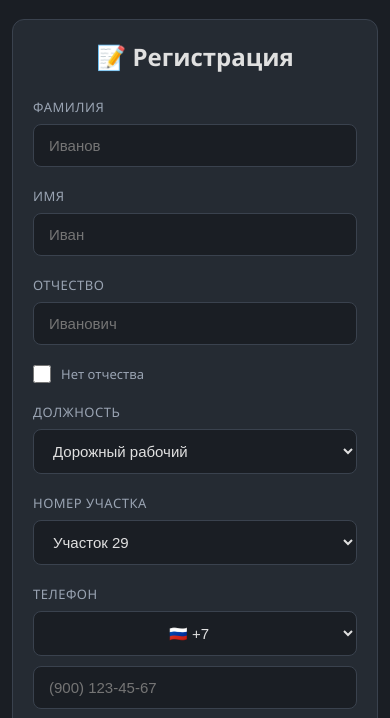
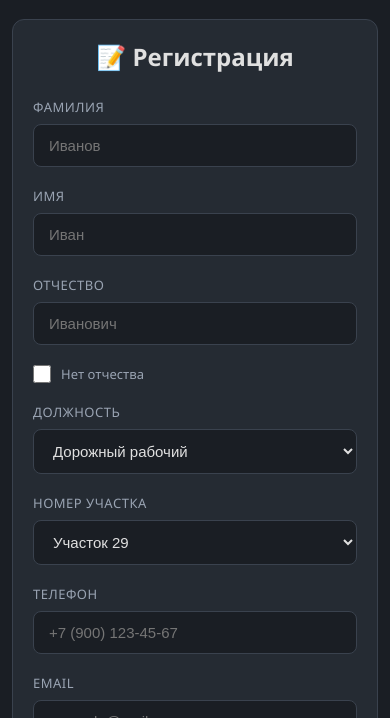
Before and after one commit to MORION123/zhufr-site, a plain HTML site: page index.html in a window 390 px wide. Shown: the part 126-844 px from the top of the page. Drawn offline with nearby package versions, Linux system fonts and the light colour scheme.

Commit message:
Update index.html

```diff
--- a/index.html
+++ b/index.html
@@ -142,33 +142,6 @@
             cursor: pointer;
             font-size: 13px;
             color: var(--text-secondary);
-        }
-
-        .phone-group {
-            display: flex;
-            gap: 10px;
-            align-items: center;
-        }
-
-        .country-code {
-            width: 90px;
-            background: var(--bg-primary);
-            border: 1px solid var(--border);
-            border-radius: 8px;
-            color: var(--text-primary);
-            padding: 12px 8px;
-            font-size: 15px;
-            text-align: center;
-        }
-
-        .phone-number {
-            flex: 1;
-            background: var(--bg-primary);
-            border: 1px solid var(--border);
-            border-radius: 8px;
-            color: var(--text-primary);
-            padding: 12px 15px;
-            font-size: 15px;
         }
 
         .btn-primary {
@@ -759,12 +732,6 @@
                 flex-direction: column;
                 gap: 20px;
             }
-            .phone-group {
-                flex-direction: column;
-            }
-            .country-code {
-                width: 100%;
-            }
             .features {
                 grid-template-columns: 1fr;
             }
@@ -834,24 +801,10 @@
                 </select>
             </div>
 
-            <!-- Телефон -->
+            <!-- Телефон (простое поле с автоматическим +7) -->
             <div class="form-group">
                 <label>Телефон</label>
-                <div class="phone-group">
-                    <select id="countryCode" class="country-code">
-                        <option value="+7">🇷🇺 +7</option>
-                        <option value="+375">🇧🇾 +375</option>
-                        <option value="+380">🇺🇦 +380</option>
-                        <option value="+7">🇰🇿 +7</option>
-                        <option value="+994">🇦🇿 +994</option>
-                        <option value="+374">🇦🇲 +374</option>
-                        <option value="+996">🇰🇬 +996</option>
-                        <option value="+992">🇹🇯 +992</option>
-                        <option value="+998">🇺🇿 +998</option>
-                        <option value="+373">🇲🇩 +373</option>
-                    </select>
-                    <input type="tel" id="regPhone" class="phone-number" placeholder="(900) 123-45-67">
-                </div>
+                <input type="tel" id="regPhone" placeholder="+7 (900) 123-45-67">
             </div>
 
             <!-- Email -->
@@ -930,7 +883,7 @@
             </div>
         </div>
 
-        <!-- Остальной контент (сводки, склады и т.д.) - сокращенно, полная версия будет в следующем сообщении -->
+        <!-- ЭТАП 3: ОСНОВНОЙ КОНТЕНТ -->
         <div id="mainContent" class="main-content">
             <div class="profile-info">
                 <div class="profile-header">
@@ -1011,21 +964,10 @@
         let currentUser = null;
         let pendingUserData = null;
 
-        // Маска телефона
+        // Маска телефона с +7
         function setupPhoneMask() {
             const phoneInput = document.getElementById('regPhone');
-            const countrySelect = document.getElementById('countryCode');
-
-            function updateMask() {
-                const code = countrySelect.value;
-                if (code === '+7') Inputmask("(999) 999-99-99").mask(phoneInput);
-                else if (code === '+375') Inputmask("(99) 999-99-99").mask(phoneInput);
-                else if (code === '+380') Inputmask("(99) 999-99-99").mask(phoneInput);
-                else Inputmask("(999) 999-99-99").mask(phoneInput);
-            }
-
-            countrySelect.addEventListener('change', updateMask);
-            updateMask();
+            Inputmask("+7 (999) 999-99-99").mask(phoneInput);
         }
 
         function validateForm() {
@@ -1036,7 +978,7 @@
             const phone = document.getElementById('regPhone').value.trim();
             const email = document.getElementById('regEmail').value.trim();
 
-            if (!lastName) return { valid: false, field: 'Фамилия' };
+            if (!lastName) return { valid: false, field: 'Фамилию' };
             if (!firstName) return { valid: false, field: 'Имя' };
             if (!noPatronymic && !patronymic) return { valid: false, field: 'Отчество' };
             if (!phone) return { valid: false, field: 'Телефон' };
@@ -1045,7 +987,7 @@
             return { valid: true, data: { lastName, firstName, patronymic: noPatronymic ? '' : patronymic, phone, email } };
         }
 
-        function showMessage(elementId, text, isError = true) {
+        function showMessage(elementId, text) {
             const el = document.getElementById(elementId);
             el.textContent = text;
             el.style.display = 'block';
@@ -1062,7 +1004,6 @@
             pendingUserData = validation.data;
             pendingUserData.position = document.getElementById('regPosition').value;
             pendingUserData.section = document.getElementById('regSection').value;
-            pendingUserData.phoneFull = document.getElementById('countryCode').value + ' ' + pendingUserData.phone;
 
             const provider = new firebase.auth.GoogleAuthProvider();
             const btn = document.getElementById('googleRegisterBtn');
@@ -1088,7 +1029,7 @@
                         patronymic: pendingUserData.patronymic,
                         position: pendingUserData.position,
                         section: pendingUserData.section,
-                        phone: pendingUserData.phoneFull,
+                        phone: pendingUserData.phone,
                         registeredAt: new Date().toISOString(),
                         hasCompany: false,
                         companyId: null
@@ -1104,6 +1045,7 @@
                     document.getElementById('infoStage').classList.add('visible');
                 })
                 .catch((error) => {
+                    console.error('Error:', error);
                     showMessage('registerError', '❌ ' + (error.message || 'Ошибка регистрации'));
                 })
                 .finally(() => {
@@ -1214,13 +1156,22 @@
         // Инициализация
         document.addEventListener('DOMContentLoaded', function() {
             setupPhoneMask();
-            document.getElementById('googleRegisterBtn').onclick = googleRegister;
-            document.getElementById('noPatronymic').addEventListener('change', function(e) {
-                const patronymicInput = document.getElementById('regPatronymic');
-                patronymicInput.disabled = e.target.checked;
-                if (e.target.checked) patronymicInput.value = '';
-                else patronymicInput.disabled = false;
-            });
+
+            const googleBtn = document.getElementById('googleRegisterBtn');
+            if (googleBtn) {
+                googleBtn.onclick = googleRegister;
+            }
+
+            const noPatronymicCheckbox = document.getElementById('noPatronymic');
+            if (noPatronymicCheckbox) {
+                noPatronymicCheckbox.addEventListener('change', function(e) {
+                    const patronymicInput = document.getElementById('regPatronymic');
+                    patronymicInput.disabled = e.target.checked;
+                    if (e.target.checked) patronymicInput.value = '';
+                    else patronymicInput.disabled = false;
+                });
+            }
+
             if (!checkExistingSession()) {
                 document.getElementById('registerStage').style.display = 'block';
             }
```
